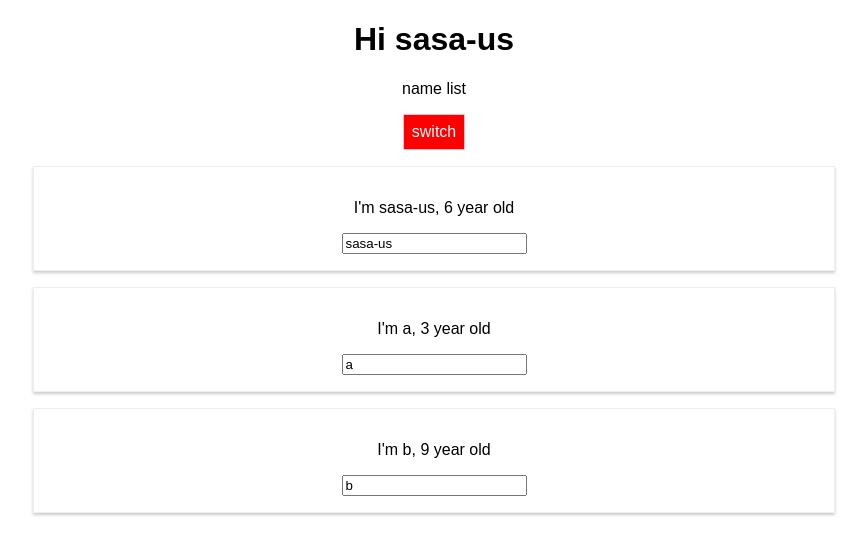
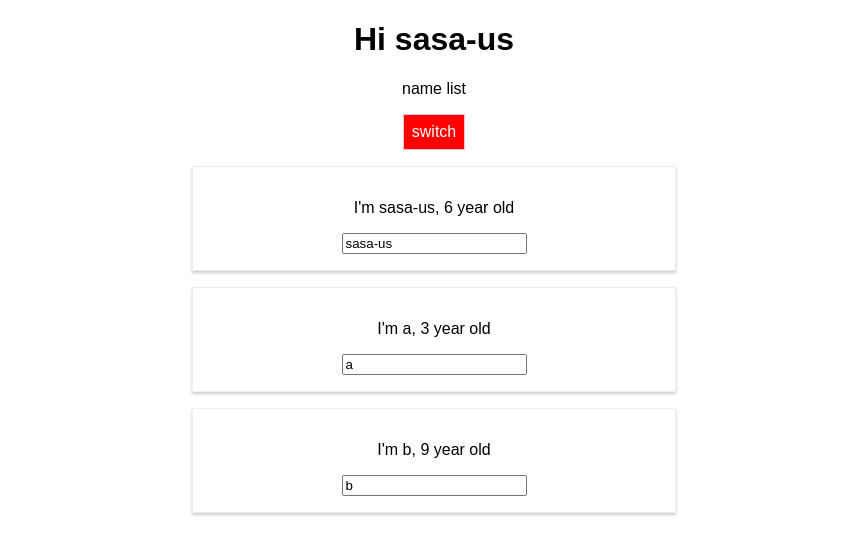
Before and after one commit to sasa-us/React-practice, a React app in the folder react-complete-guide/: page / in a window 1280 px wide. Both pictures are taken after a click on the button "switch". Shown: the top 554 px of the page, without its empty margins (206-1073 px from the left). Built offline with nearby package versions, Linux system fonts and the light colour scheme.

Commit message:
css module on person.js

```diff
--- a/react-complete-guide/src/Person/Person.css
+++ b/react-complete-guide/src/Person/Person.css
@@ -1,8 +1,15 @@
-/* .Person {
+.Person {
     width: 60%;
     margin: 16px auto;
     border: 1px solid #eee;
     box-shadow:  0 2px 3px #ccc;
     padding: 16px;
     text-align: center;
-} */
+}
+
+@media (min-width: 500px) {
+    .Person {
+        width: 450px;
+    }
+
+}
--- a/react-complete-guide/src/Person/Person.js
+++ b/react-complete-guide/src/Person/Person.js
@@ -1,40 +1,17 @@
 import React from 'react';
-import styled from 'styled-components';
-// import './Person.css';
+import classes from './Person.css';
 
 
-//this will return a react component
-const StyledDiv = styled.div`
-    width: 60%;
-            margin: 16px auto;
-            border: 1px solid #eee;
-            box-shadow:  0 2px 3px #ccc;
-            padding: 16px;
-            text-align: center;
-
-    @media (min-width: 500px): {
-        width: '450px'
-    }
-`;
 const person = (props) => {
-
-    const style = {
-        '@media (min-width: 500px)': {
-            width: '450px'
-        }
-    };
 
     console.log(props.changed);
 
     return (
-        // <div className="Person">
-       <StyledDiv>
+        <div className={classes.Person}>
             <p onClick={props.click}>I'm {props.name}, { props.age } year old  </p>
             <span>{props.children}</span>
             <input type="text" onChange={props.changed} value={props.name}/>
-
-       </StyledDiv>
-
+        </div>
 
     );
 }
```
